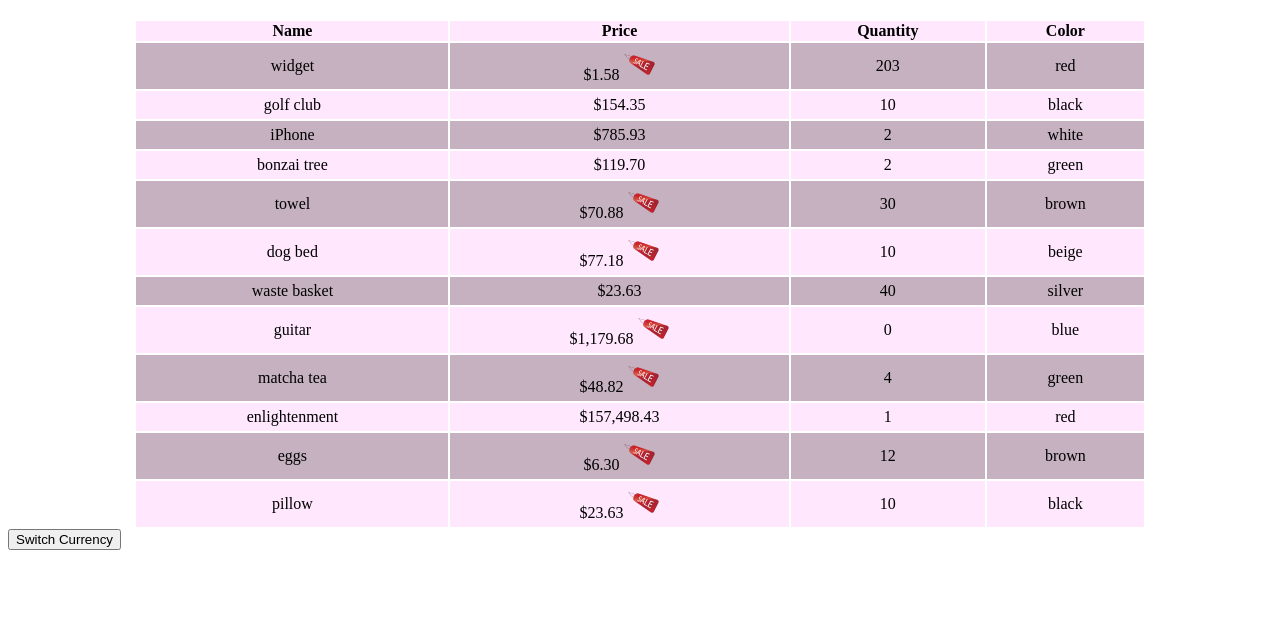
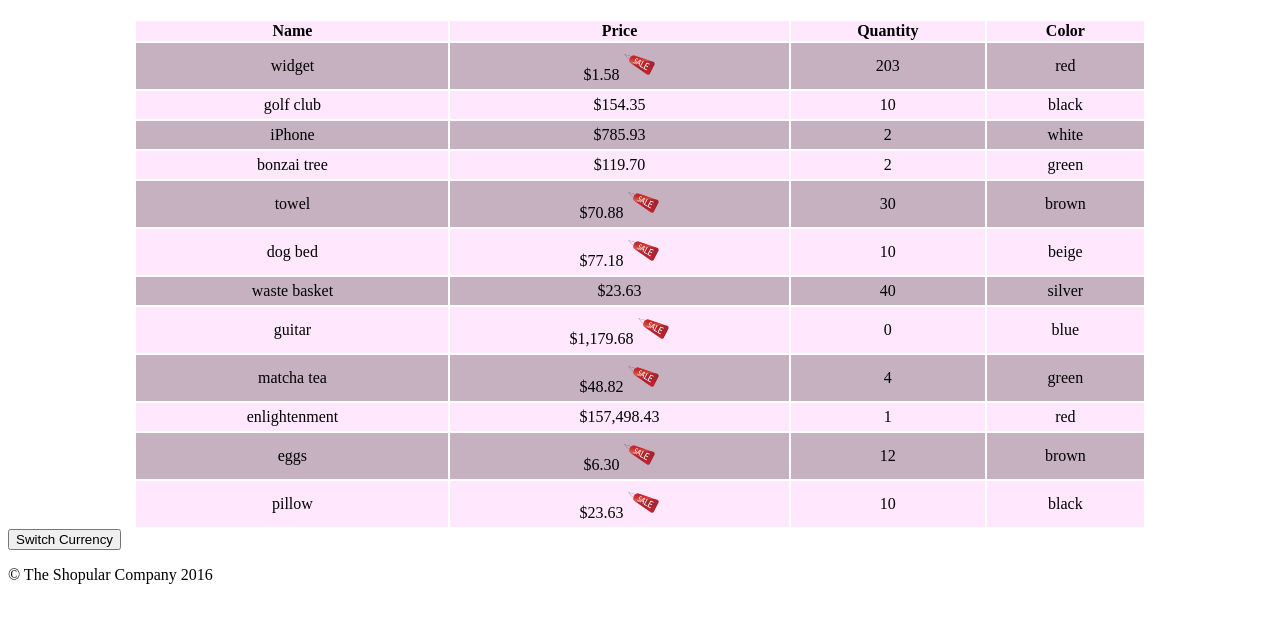
Before and after one commit to stephystuff/shopular, a website: page index.html in a window 1280 px wide. Shown: the part 61-684 px from the top of the page. Drawn offline with nearby package versions, Linux system fonts and the light colour scheme.

Commit message:
Added footer.

```diff
--- a/index.html
+++ b/index.html
@@ -31,12 +31,10 @@
       </table>
 
       <button ng-click='inventory.switchLocale()'>Switch Currency</button>
-
-
-
     </main>
 
     <footer>
+      <p>&copy; The Shopular Company 2016</p>
     </footer>
 
 
```
Lines whose indentation alone changed are shown as unchanged.
